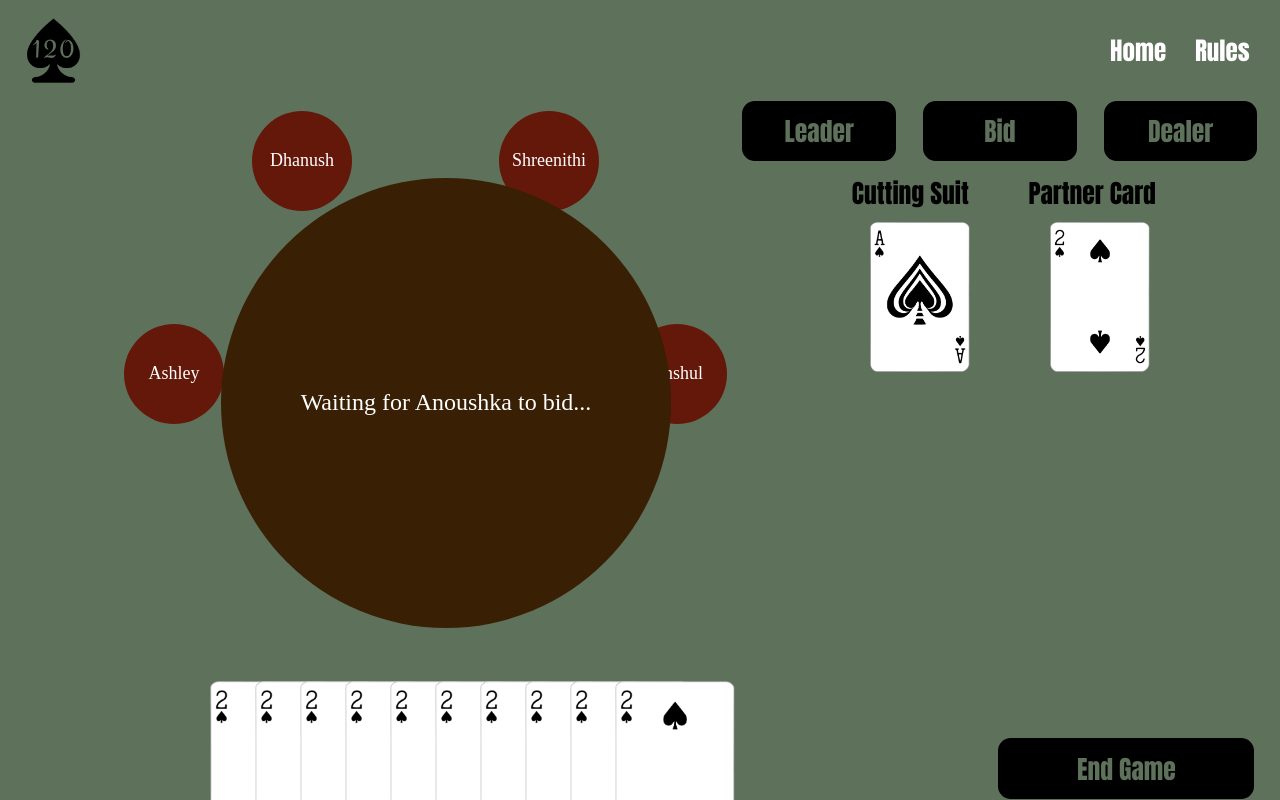
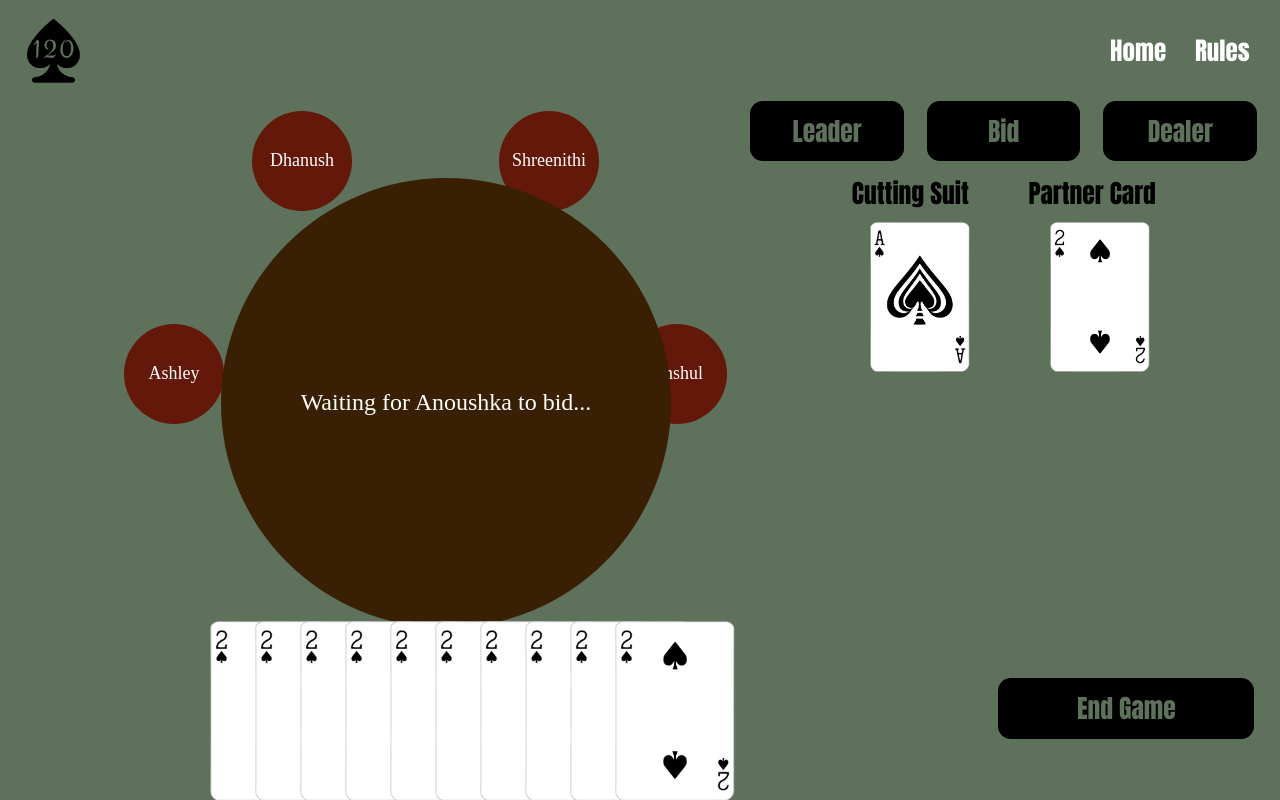
Before and after one commit to dnanjunda/120-card-game, a React (Create React App) app in the folder frontend/: page /game in a window 1280 px wide. Built offline with nearby package versions, Linux system fonts and the light colour scheme; no server answers.

Commit message:
added comments for where new margins might be

```diff
--- a/frontend/src/css/Game.css
+++ b/frontend/src/css/Game.css
@@ -195,4 +195,6 @@
     position: fixed;
     left: 17.241379vw;
     top: 13.888889vw;
+    /*margin-left: -58.5em;
+    margin-top: 6em;*/
 }
--- a/frontend/src/css/GameButton.css
+++ b/frontend/src/css/GameButton.css
@@ -1,5 +1,7 @@
 #Leader-Button {
-    margin-left: 29em;
+    /*margin-left: 29em;*/
+    position: fixed;
+    left: 58.62069vw;
     border-radius: 1vw;
     background-color: black;
     color: #5e715b;
@@ -17,7 +19,9 @@
 }
 
 #Bid-Button {
-    margin-left: 19em;
+    /*margin-left: 19em;*/
+    position: fixed;
+    left: 72.413793vw;
     border-radius: 1vw;
     background-color: black;
     color: #5e715b;
@@ -35,7 +39,9 @@
 }
 
 #Dealer-Button {
-    margin-left: 9em;
+    /*margin-left: 9em;*/
+    position: fixed;
+    left: 86.206897vw;
     border-radius: 1vw;
     background-color: black;
     color: #5e715b;
```
Also changed, not shown: frontend/src/css/Seat.css (+8 -0 lines).
